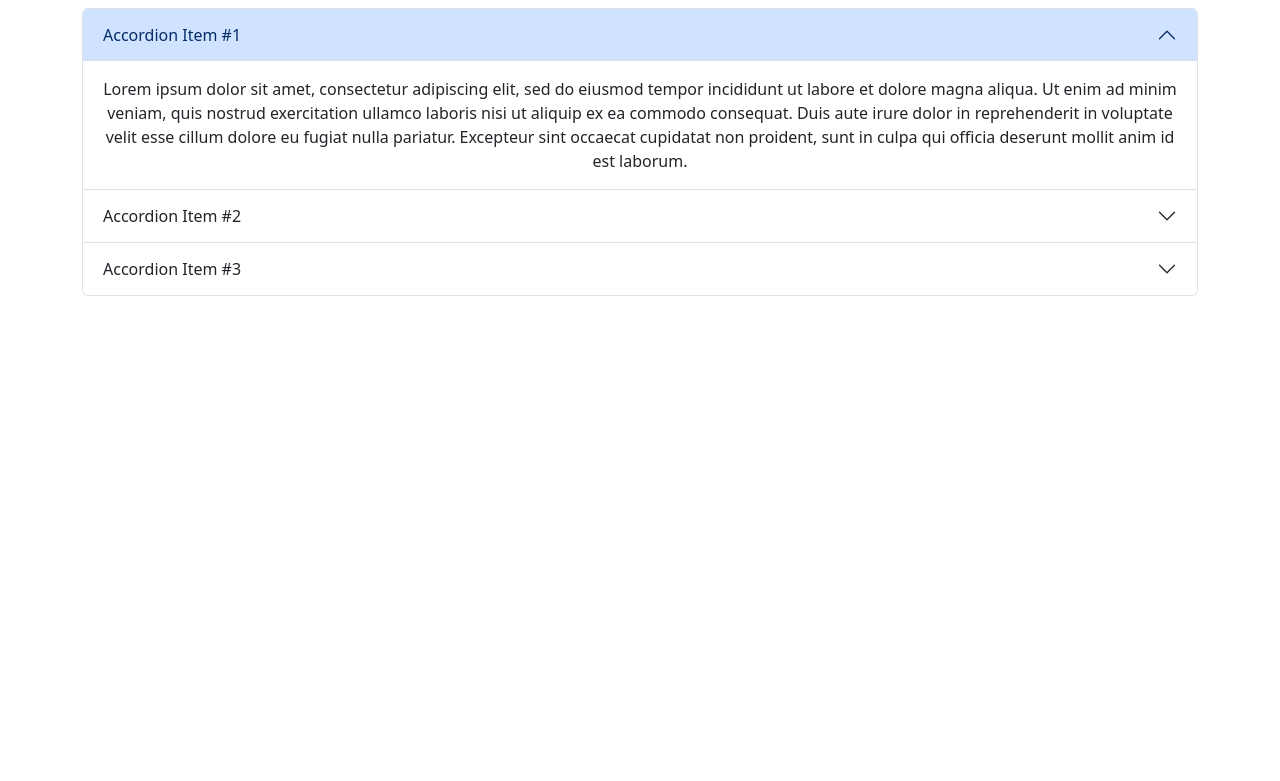
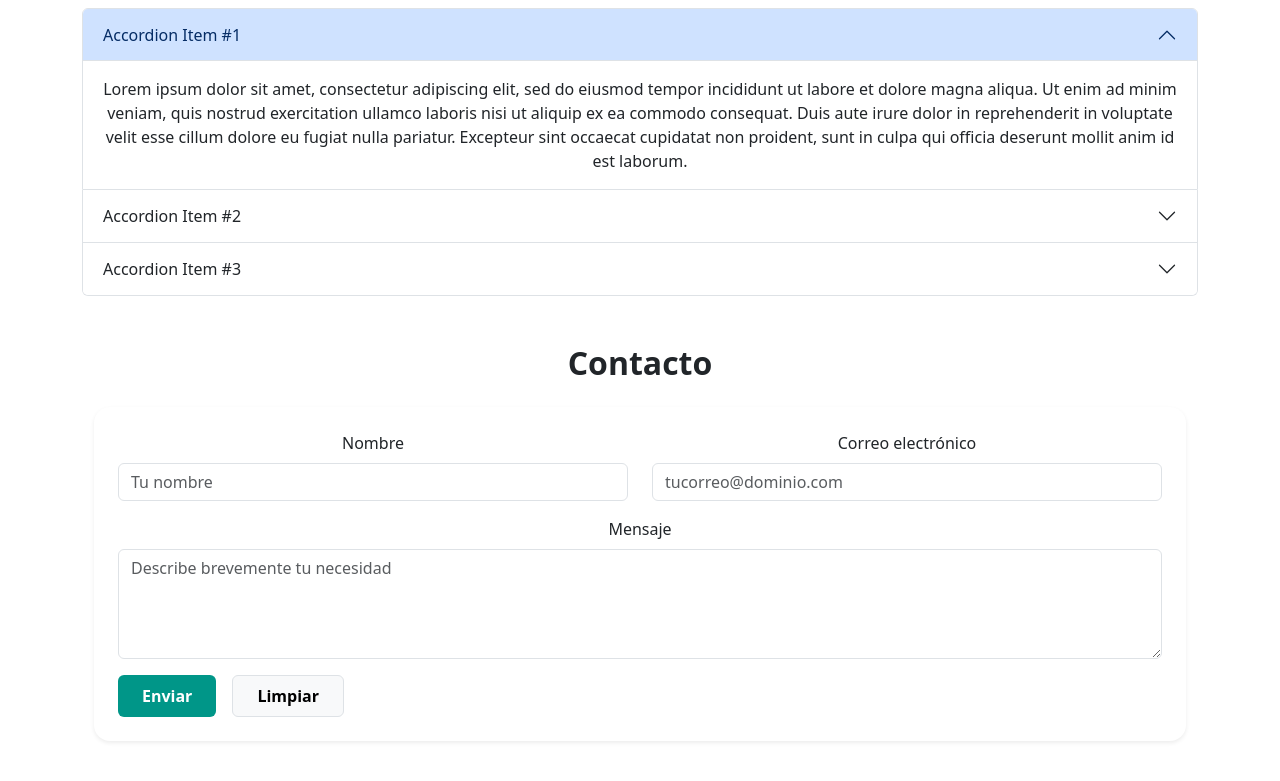
Before and after one commit to N1coG4bo/LandingPage_React, a React (Create React App) app: page / in a window 1280 px wide. Shown: the part 2606-3387 px from the top of the page. Before the commit the page ends 2902 px from the top, so only its background shows below. Built offline with nearby package versions, Linux system fonts and the light colour scheme.

Commit message:
cracion de contacto + integracion

```diff
--- a/src/App.js
+++ b/src/App.js
@@ -8,6 +8,7 @@ import SolucionesPropias from './components/Soluciones';
 import PlanesPropio from './components/planes';
 import TestimonioPropio from './components/Testimonio';
 import FaqPropio from './components/Faq';
+import ContactoPropio from './components/Contacto';
 
 function App() {
   return (
@@ -22,6 +23,7 @@ function App() {
         <PlanesPropio/>
         <TestimonioPropio/>
         <FaqPropio/>
+        <ContactoPropio/>
         </div>
     </div>
   );
--- /dev/null
+++ b/src/components/Contacto.js
@@ -0,0 +1,67 @@
+import Form from 'react-bootstrap/Form';
+import Button from 'react-bootstrap/Button';
+
+function ContactoPropio() {
+    return (
+        <div className="container my-5" id="contacto">
+            <h2 className="fw-bold mb-4">Contacto</h2>
+
+            <div className="p-4 shadow-sm bg-white rounded-4">
+                <Form>
+                    <div className="row mb-3">
+                        <div className="col-md-6">
+                            <Form.Group controlId="contactoNombre">
+                                <Form.Label>Nombre</Form.Label>
+                                <Form.Control
+                                    type="text"
+                                    placeholder="Tu nombre"
+                                    required
+                                />
+                            </Form.Group>
+                        </div>
+
+                        <div className="col-md-6">
+                            <Form.Group controlId="contactoEmail">
+                                <Form.Label>Correo electrónico</Form.Label>
+                                <Form.Control
+                                    type="email"
+                                    placeholder="tucorreo@dominio.com"
+                                    required
+                                />
+                            </Form.Group>
+                        </div>
+                    </div>
+
+                    <Form.Group className="mb-3" controlId="contactoMensaje">
+                        <Form.Label>Mensaje</Form.Label>
+                        <Form.Control
+                            as="textarea"
+                            rows={4}
+                            placeholder="Describe brevemente tu necesidad"
+                            required
+                        />
+                    </Form.Group>
+
+                    <div className="d-flex gap-3 mt-3">
+                        <Button
+                            type="submit"
+                            className="px-4 py-2 fw-semibold text-white"
+                            style={{ backgroundColor: '#009688', border: 'none' }}
+                        >
+                            Enviar
+                        </Button>
+                        <Button
+                            variant="light"
+                            type="reset"
+                            className="px-4 py-2 border fw-semibold"
+                        >
+                            Limpiar
+                        </Button>
+                    </div>
+                </Form>
+            </div>
+        </div>
+    );
+}
+
+export default ContactoPropio;
```
